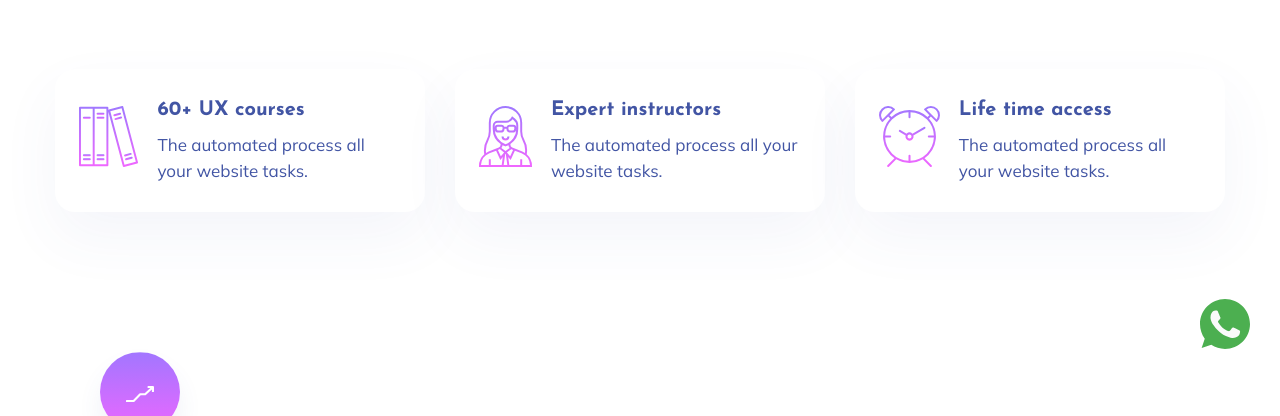
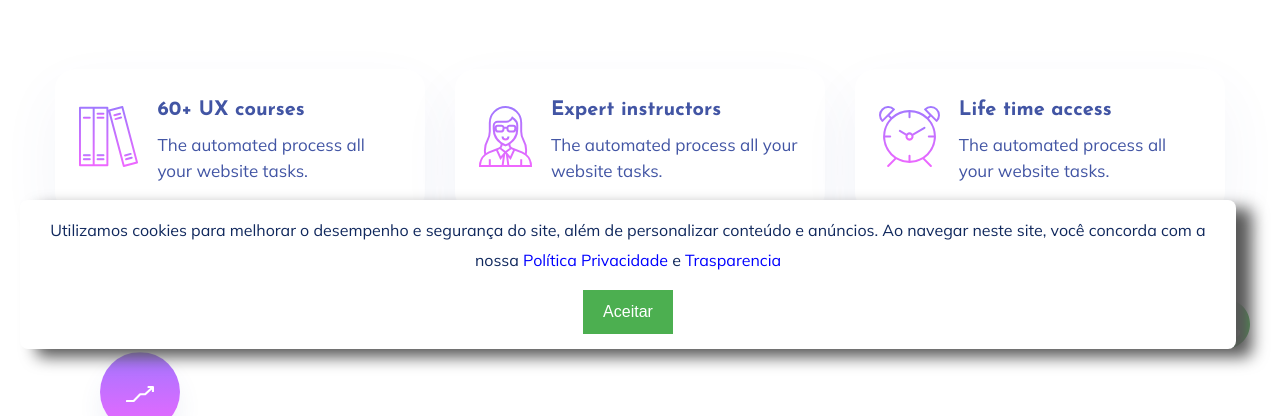
Before and after one commit to santosgv/plataforma.cursos, a Django app: page /home/sobre/ in a window 1280 px wide. Shown: the part 431-847 px from the top of the page. Run offline with Django 4.2, Linux system fonts and the light colour scheme; parts of the project's set-up code (start-up, migrations or seed data) failed here and were passed over; some libraries are stand-ins or nearby versions.

Commit message:
cookis e session

```diff
--- a/cursos/views.py
+++ b/cursos/views.py
@@ -3,14 +3,16 @@ import os
 from django.conf import settings
 from reportlab.pdfgen import canvas
 from reportlab.lib.pagesizes import letter,landscape
-from django.http import HttpResponse,FileResponse
+from django.http import FileResponse
 from django.contrib.auth.decorators import login_required
-from django.shortcuts import get_object_or_404, render,redirect
+from django.shortcuts import  render,redirect
 from .models import Comentarios, Cursos,Aulas, NotasAulas, ProgressoAula
 from django.db import transaction
 from .utils import marcar_aula_concluida, calcular_progresso_curso, pode_emitir_certificado
 from django.core.paginator import Paginator
+import logging
 
+logger = logging.getLogger('Aplicacao')
 
 @login_required
 def verificar_progresso(request, curso_id):
@@ -124,6 +126,6 @@ def baixar_certificado(request,curso_id):
         PDF.save()
         buffer.seek(0)
         return FileResponse(buffer, as_attachment=True, filename=f'Certificado({request.user}).pdf')
-    except Exception as msg:
-        print(msg)
+    except Exception as e:
+        logger.exception('Erro ao gerar o Certificado: %s', e)
         return
--- a/templates/base-novo.html
+++ b/templates/base-novo.html
@@ -192,9 +192,42 @@
           </div>
           <!-- Footer End-->
       </div>
+      <div id="cookie-popup" class="cookie-popup">
+        <p>Utilizamos cookies para melhorar o desempenho e segurança do site, além de personalizar conteúdo e anúncios. Ao navegar neste site, você concorda com a nossa <a href="" target="_blank" rel="noopener noreferrer" style="color: blue;">Política Privacidade</a> e <a href="" target="_blank" rel="noopener noreferrer" style="color: blue;">Trasparencia</a></p>
+        <button id="cookie-accept">Aceitar</button>
+    </div>
   </footer>
+<style>
+    .cookie-popup {
+  font-family: Arial, Helvetica, sans-serif;
+  display: none;
+  position: fixed;
+  bottom: 0;
+  left: 0;
+  padding: 15px;
+  background-color: #fff;
+  color: #575757;
+  text-align: center;
+  border-radius: 8px;
+  margin: 20px;
+  width: 95%;
+  align-content: center;
+  box-shadow: 1em 0.5em 1em;
+}
 
-
+#cookie-accept {
+  background-color: #4CAF50;
+  color: white;
+  border: none;
+  padding: 10px 20px;
+  text-align: center;
+  text-decoration: none;
+  display: inline-block;
+  font-size: 16px;
+  cursor: pointer;
+}
+</style>
+<script src="{% static 'assets\js\cookes.js' %}"></script>
 <script src="https://unpkg.com/htmx.org@1.9.10" integrity="sha384-D1Kt99CQMDuVetoL1lrYwg5t+9QdHe7NLX/SoJYkXDFfX37iInKRy5xLSi8nO7UC" crossorigin="anonymous"></script>
 <!-- JS here -->
 <script src="{% static 'assets/js/vendor/modernizr-3.5.0.min.js' %}"></script>
```
Also changed, not shown: plataforma_cursos/settings.py (+37 -7 lines), templates/static/assets/js/cookes.js (added, +41 -0 lines), usuarios/views.py (+14 -3 lines), db.sqlite3.
